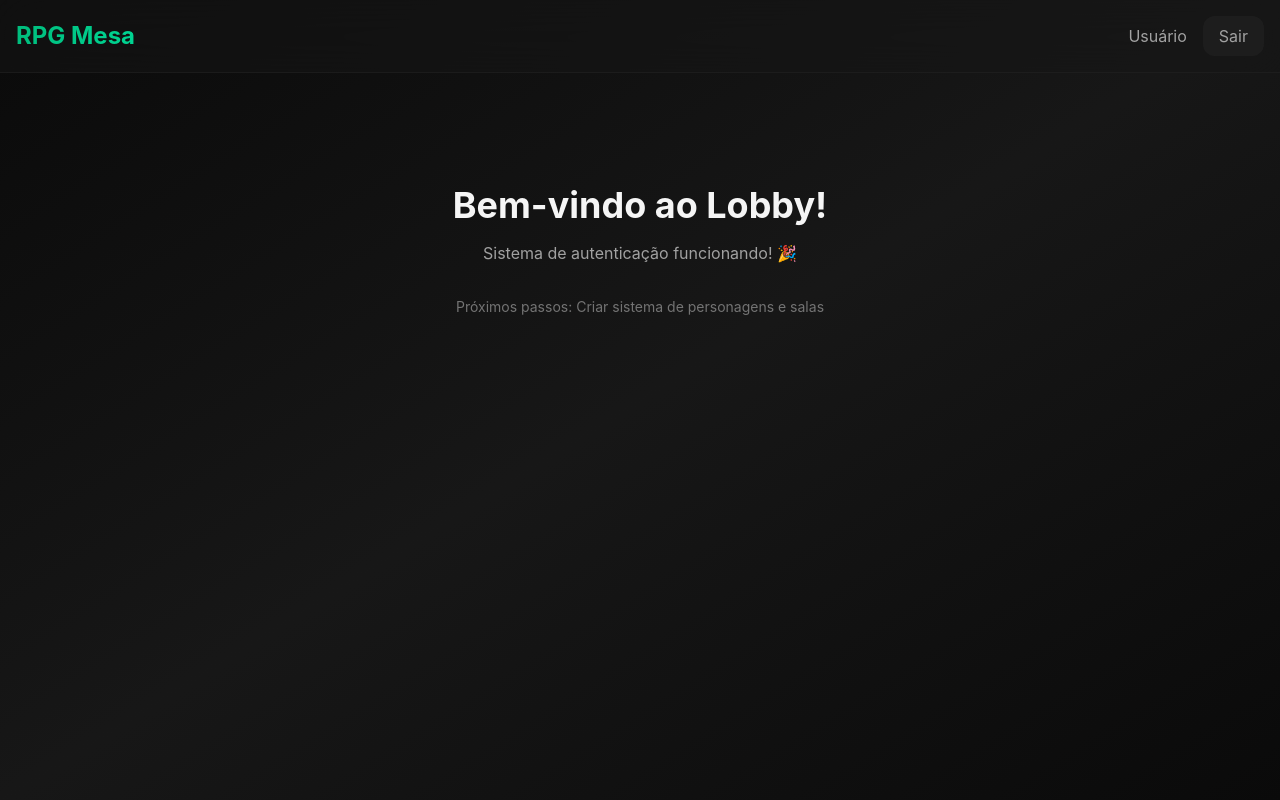
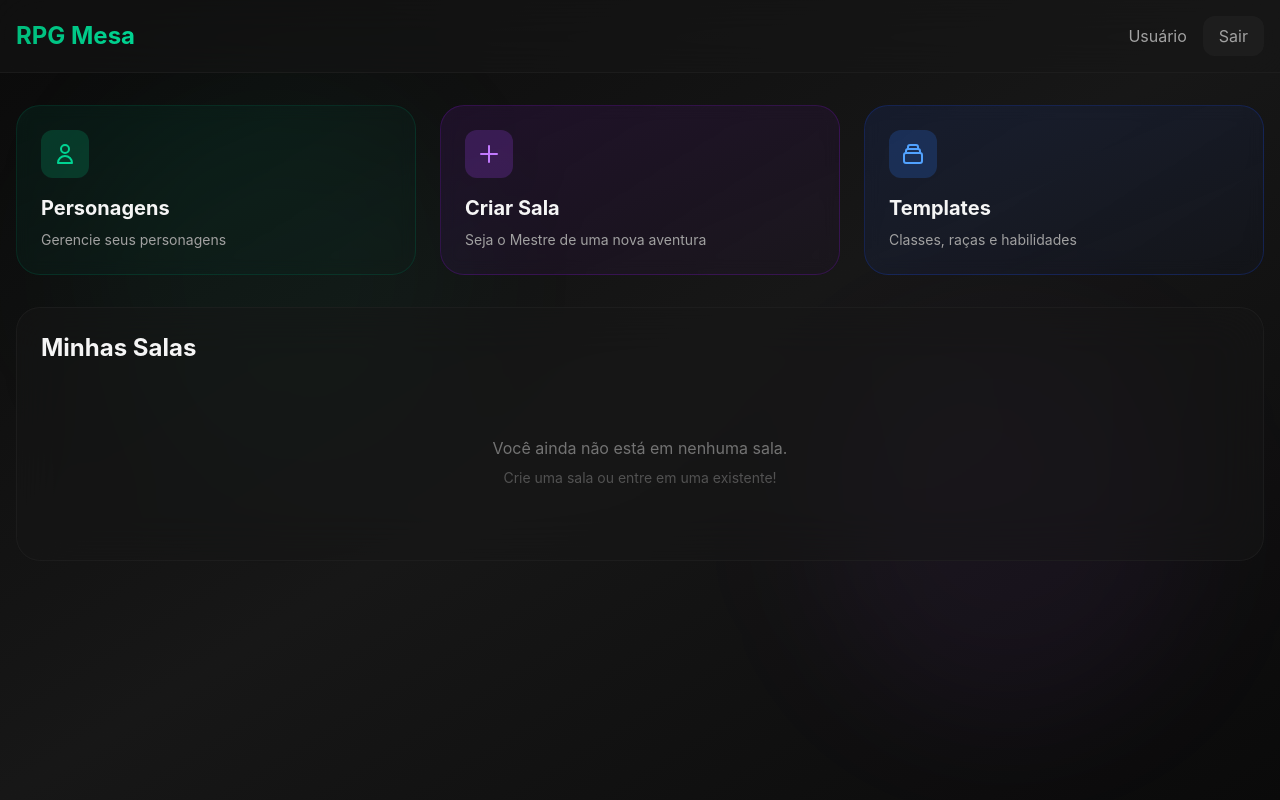
Before and after one commit to sniperpsp/rpgmesa, a Next.js app: page /lobby in a window 1280 px wide. Built offline with nearby package versions, Linux system fonts and the light colour scheme.

Commit message:
feat: atualiza lobby e adiciona sistema de salas (parcial)

```diff
--- /dev/null
+++ b/src/app/api/rooms/create/route.ts
@@ -0,0 +1,41 @@
+import { NextResponse } from "next/server";
+import { getIronSession } from 'iron-session';
+import { sessionOptions, SessionData } from '@/lib/session';
+import { cookies } from 'next/headers';
+import { prisma } from "@/lib/prisma";
+
+function generateCode() {
+    return Math.random().toString(36).substring(2, 8).toUpperCase();
+}
+
+// POST /api/rooms/create
+export async function POST(request: Request) {
+    const session = await getIronSession<SessionData>(await cookies(), sessionOptions);
+    if (!session.isLoggedIn || !session.userId) {
+        return NextResponse.json({ error: "Não autenticado" }, { status: 401 });
+    }
+
+    try {
+        const { name } = await request.json();
+        const joinCode = generateCode();
+
+        const room = await prisma.room.create({
+            data: {
+                name: name || "Nova Sala",
+                joinCode,
+                gmUserId: session.userId,
+                members: {
+                    create: {
+                        userId: session.userId,
+                        role: "gm",
+                    },
+                },
+            },
+        });
+
+        return NextResponse.json({ room }, { status: 201 });
+    } catch (e) {
+        console.error("Erro ao criar sala:", e);
+        return NextResponse.json({ error: "Erro ao criar sala" }, { status: 500 });
+    }
+}
--- a/src/app/lobby/page.tsx
+++ b/src/app/lobby/page.tsx
@@ -1,22 +1,40 @@
 "use client";
 import { useEffect, useState } from "react";
 import { useRouter } from "next/navigation";
+import Link from "next/link";
 import { LoadingSpinner } from "@/components/LoadingSpinner";
+
+interface Room {
+    id: string;
+    name: string;
+    joinCode: string;
+    gmUserId: string;
+}
 
 export default function LobbyPage() {
     const router = useRouter();
     const [loading, setLoading] = useState(true);
     const [user, setUser] = useState<any>(null);
+    const [myRooms, setMyRooms] = useState<Room[]>([]);
+    const [showCreateRoom, setShowCreateRoom] = useState(false);
+    const [roomName, setRoomName] = useState("");
 
     useEffect(() => {
-        // TODO: Verificar sessão
-        // Por enquanto, apenas simula carregamento
-        setTimeout(() => {
+        loadData();
+    }, []);
+
+    async function loadData() {
+        try {
+            // TODO: Carregar dados do usuário e salas
+            setTimeout(() => {
+                setUser({ name: "Usuário", id: "123" });
+                setLoading(false);
+            }, 500);
+        } catch (e) {
+            console.error("Erro ao carregar dados", e);
             setLoading(false);
-            // Simula usuário logado
-            setUser({ name: "Usuário" });
-        }, 1000);
-    }, []);
+        }
+    }
 
     async function handleLogout() {
         try {
@@ -25,6 +43,14 @@ export default function LobbyPage() {
         } catch (e) {
             console.error("Logout failed", e);
         }
+    }
+
+    async function handleCreateRoom(e: React.FormEvent) {
+        e.preventDefault();
+        // TODO: Implementar criação de sala
+        console.log("Criar sala:", roomName);
+        setShowCreateRoom(false);
+        setRoomName("");
     }
 
     if (loading) {
@@ -37,8 +63,14 @@ export default function LobbyPage() {
 
     return (
         <div className="min-h-screen bg-gradient-to-br from-neutral-950 via-neutral-900 to-neutral-950 text-neutral-100">
+            {/* Decorative background */}
+            <div className="absolute inset-0 overflow-hidden pointer-events-none">
+                <div className="absolute top-20 left-20 w-96 h-96 bg-emerald-500/5 rounded-full blur-3xl" />
+                <div className="absolute bottom-20 right-20 w-96 h-96 bg-purple-500/5 rounded-full blur-3xl" />
+            </div>
+
             {/* Header */}
-            <header className="border-b border-neutral-800/50 bg-neutral-900/50 backdrop-blur-xl">
+            <header className="relative border-b border-neutral-800/50 bg-neutral-900/50 backdrop-blur-xl">
                 <div className="max-w-7xl mx-auto px-4 py-4 flex items-center justify-between">
                     <h1 className="text-2xl font-bold bg-gradient-to-r from-emerald-500 to-emerald-400 bg-clip-text text-transparent">
                         RPG Mesa
@@ -56,17 +88,125 @@ export default function LobbyPage() {
             </header>
 
             {/* Main Content */}
-            <main className="max-w-7xl mx-auto px-4 py-8">
-                <div className="text-center py-20">
-                    <h2 className="text-4xl font-bold mb-4">Bem-vindo ao Lobby!</h2>
-                    <p className="text-neutral-400 mb-8">
-                        Sistema de autenticação funcionando! 🎉
-                    </p>
-                    <p className="text-neutral-500 text-sm">
-                        Próximos passos: Criar sistema de personagens e salas
-                    </p>
+            <main className="relative max-w-7xl mx-auto px-4 py-8">
+                {/* Quick Actions */}
+                <div className="grid grid-cols-1 md:grid-cols-3 gap-6 mb-8">
+                    {/* Personagens */}
+                    <Link
+                        href="/characters"
+                        className="group relative bg-gradient-to-br from-emerald-900/20 to-emerald-900/5 backdrop-blur-sm border border-emerald-800/30 rounded-3xl p-6 hover:border-emerald-500/50 transition-all overflow-hidden"
+                    >
+                        <div className="absolute inset-0 bg-gradient-to-br from-emerald-500/5 to-transparent opacity-0 group-hover:opacity-100 transition-opacity" />
+                        <div className="relative">
+                            <div className="w-12 h-12 rounded-xl bg-emerald-500/20 flex items-center justify-center mb-4">
+                                <svg className="w-6 h-6 text-emerald-400" fill="none" stroke="currentColor" viewBox="0 0 24 24">
+                                    <path strokeLinecap="round" strokeLinejoin="round" strokeWidth={2} d="M16 7a4 4 0 11-8 0 4 4 0 018 0zM12 14a7 7 0 00-7 7h14a7 7 0 00-7-7z" />
+                                </svg>
+                            </div>
+                            <h3 className="text-xl font-bold mb-2">Personagens</h3>
+                            <p className="text-neutral-400 text-sm">Gerencie seus personagens</p>
+                        </div>
+                    </Link>
+
+                    {/* Criar Sala */}
+                    <button
+                        onClick={() => setShowCreateRoom(true)}
+                        className="group relative bg-gradient-to-br from-purple-900/20 to-purple-900/5 backdrop-blur-sm border border-purple-800/30 rounded-3xl p-6 hover:border-purple-500/50 transition-all overflow-hidden text-left"
+                    >
+                        <div className="absolute inset-0 bg-gradient-to-br from-purple-500/5 to-transparent opacity-0 group-hover:opacity-100 transition-opacity" />
+                        <div className="relative">
+                            <div className="w-12 h-12 rounded-xl bg-purple-500/20 flex items-center justify-center mb-4">
+                                <svg className="w-6 h-6 text-purple-400" fill="none" stroke="currentColor" viewBox="0 0 24 24">
+                                    <path strokeLinecap="round" strokeLinejoin="round" strokeWidth={2} d="M12 4v16m8-8H4" />
+                                </svg>
+                            </div>
+                            <h3 className="text-xl font-bold mb-2">Criar Sala</h3>
+                            <p className="text-neutral-400 text-sm">Seja o Mestre de uma nova aventura</p>
+                        </div>
+                    </button>
+
+                    {/* Templates */}
+                    <Link
+                        href="/templates"
+                        className="group relative bg-gradient-to-br from-blue-900/20 to-blue-900/5 backdrop-blur-sm border border-blue-800/30 rounded-3xl p-6 hover:border-blue-500/50 transition-all overflow-hidden"
+                    >
+                        <div className="absolute inset-0 bg-gradient-to-br from-blue-500/5 to-transparent opacity-0 group-hover:opacity-100 transition-opacity" />
+                        <div className="relative">
+                            <div className="w-12 h-12 rounded-xl bg-blue-500/20 flex items-center justify-center mb-4">
+                                <svg className="w-6 h-6 text-blue-400" fill="none" stroke="currentColor" viewBox="0 0 24 24">
+                                    <path strokeLinecap="round" strokeLinejoin="round" strokeWidth={2} d="M19 11H5m14 0a2 2 0 012 2v6a2 2 0 01-2 2H5a2 2 0 01-2-2v-6a2 2 0 012-2m14 0V9a2 2 0 00-2-2M5 11V9a2 2 0 012-2m0 0V5a2 2 0 012-2h6a2 2 0 012 2v2M7 7h10" />
+                                </svg>
+                            </div>
+                            <h3 className="text-xl font-bold mb-2">Templates</h3>
+                            <p className="text-neutral-400 text-sm">Classes, raças e habilidades</p>
+                        </div>
+                    </Link>
+                </div>
+
+                {/* Minhas Salas */}
+                <div className="bg-neutral-900/50 backdrop-blur-xl border border-neutral-800/50 rounded-3xl p-6">
+                    <h2 className="text-2xl font-bold mb-6">Minhas Salas</h2>
+
+                    {myRooms.length === 0 ? (
+                        <div className="text-center py-12">
+                            <p className="text-neutral-500">Você ainda não está em nenhuma sala.</p>
+                            <p className="text-neutral-600 text-sm mt-2">Crie uma sala ou entre em uma existente!</p>
+                        </div>
+                    ) : (
+                        <div className="grid grid-cols-1 md:grid-cols-2 lg:grid-cols-3 gap-4">
+                            {myRooms.map((room) => (
+                                <div
+                                    key={room.id}
+                                    className="bg-neutral-800/50 border border-neutral-700/50 rounded-2xl p-4 hover:border-emerald-500/50 transition-all"
+                                >
+                                    <h3 className="font-bold mb-2">{room.name}</h3>
+                                    <p className="text-neutral-500 text-sm mb-4">Código: {room.joinCode}</p>
+                                    <Link
+                                        href={`/room/${room.joinCode}/gm`}
+                                        className="block px-4 py-2 rounded-xl bg-emerald-600 hover:bg-emerald-500 text-white text-center transition-all"
+                                    >
+                                        Abrir
+                                    </Link>
+                                </div>
+                            ))}
+                        </div>
+                    )}
                 </div>
             </main>
+
+            {/* Create Room Modal */}
+            {showCreateRoom && (
+                <div className="fixed inset-0 bg-black/50 backdrop-blur-sm flex items-center justify-center p-4 z-50">
+                    <div className="bg-neutral-900 border border-neutral-800 rounded-3xl p-8 max-w-md w-full">
+                        <h2 className="text-2xl font-bold mb-6">Criar Nova Sala</h2>
+                        <form onSubmit={handleCreateRoom} className="space-y-4">
+                            <input
+                                type="text"
+                                placeholder="Nome da sala"
+                                value={roomName}
+                                onChange={(e) => setRoomName(e.target.value)}
+                                className="w-full px-4 py-3 bg-neutral-800/50 border border-neutral-700/50 rounded-xl text-neutral-100 placeholder-neutral-500"
+                                required
+                            />
+                            <div className="flex gap-3">
+                                <button
+                                    type="button"
+                                    onClick={() => setShowCreateRoom(false)}
+                                    className="flex-1 px-4 py-3 rounded-xl bg-neutral-800/50 hover:bg-neutral-700/50 transition-all"
+                                >
+                                    Cancelar
+                                </button>
+                                <button
+                                    type="submit"
+                                    className="flex-1 px-4 py-3 rounded-xl bg-emerald-600 hover:bg-emerald-500 text-white font-semibold transition-all"
+                                >
+                                    Criar
+                                </button>
+                            </div>
+                        </form>
+                    </div>
+                </div>
+            )}
         </div>
     );
 }
```
Also changed, not shown: 1 other file (tests, documents, lock files or other folders).
